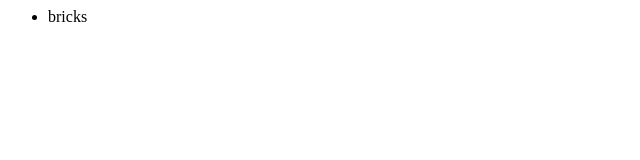
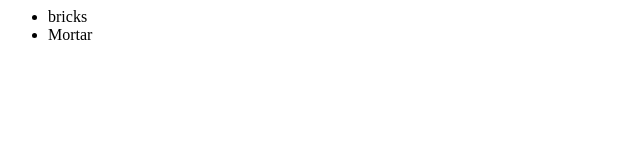
Before and after one commit to Apratimb/Learning-GIT, a plain HTML site: page Index.html in a window 1280 px wide. Shown: the full height of the page, 0-640 px from the left. Drawn offline with Linux system fonts and the light colour scheme.

Commit message:
made changes

```diff
--- a/Index.html
+++ b/Index.html
@@ -4,6 +4,7 @@
 <div>
 <ul>
 <li>bricks</li>
+<li>Mortar</li>
 </ul>
 </div>
 </body>
```
